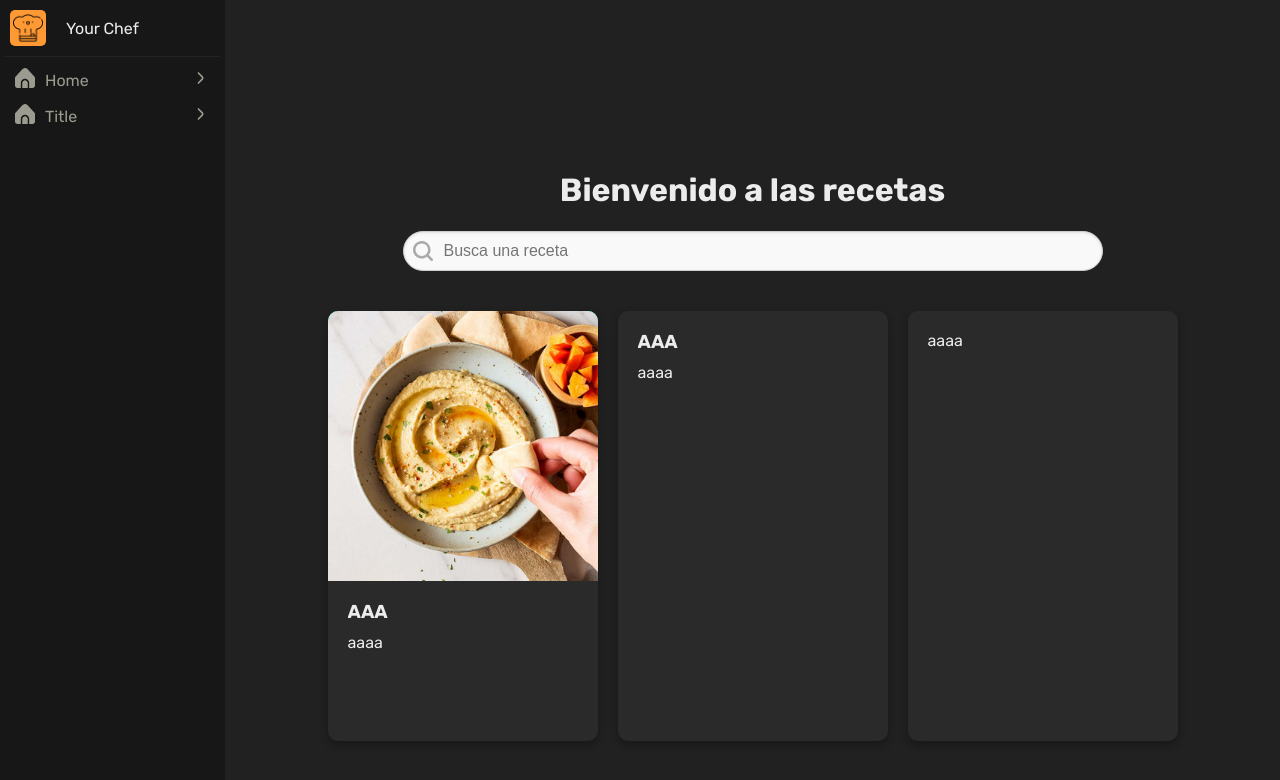
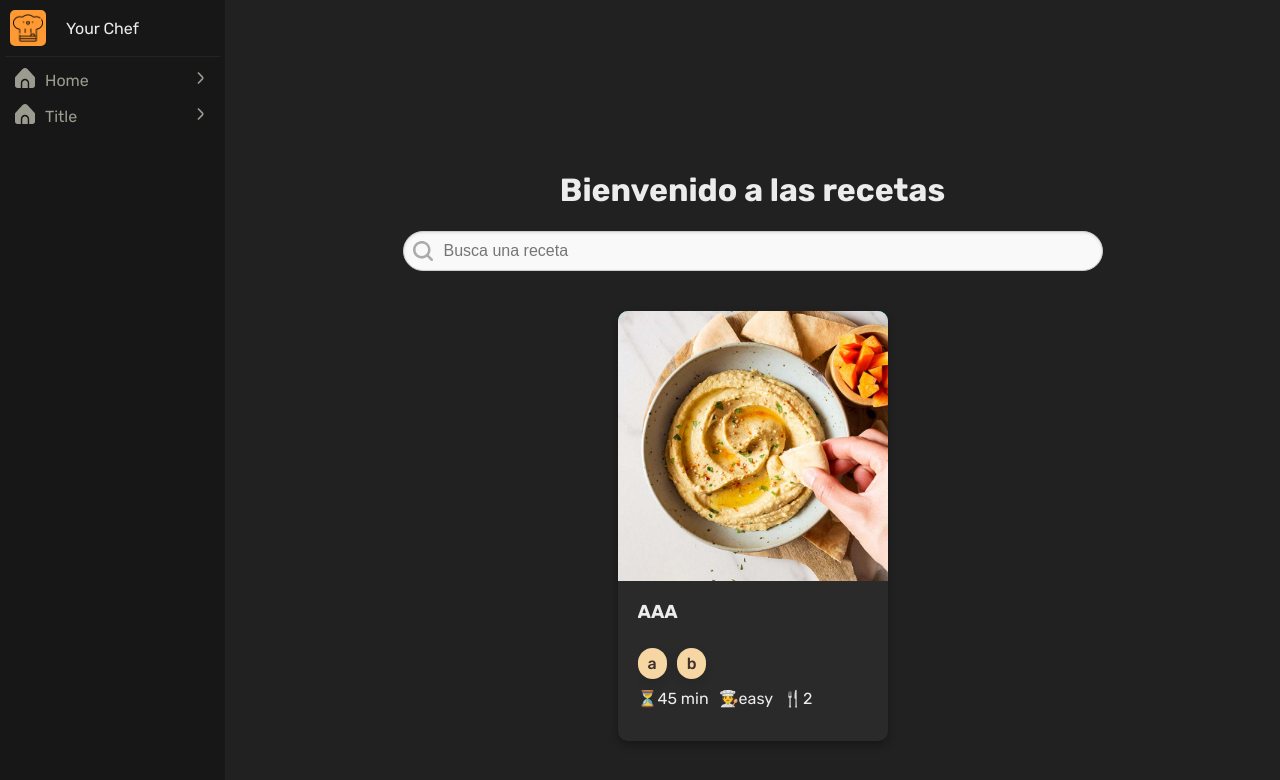
Before and after one commit to GerardRuica/Gero-Universe, an Angular app in the folder gero-universe-app/: page /your-chef/recipes in a window 1280 px wide. Shown: the top 780 px of the page. Built offline with nearby package versions, Linux system fonts and the light colour scheme.

Commit message:
Recipe card

```diff
--- /dev/null
+++ b/gero-universe-app/src/app/features/your-chef/components/recipe-card/recipe-card.component.html
@@ -0,0 +1,21 @@
+<basic-card [imageSrc]="imageSrc" [title]="'AAA'">
+  <ng-content>
+    <div class="recipe-info-container">
+      <div class="tag-container">
+        <tag
+          [value]="principalIngredients[0]"
+          [backgroundColor]="'#F6D6A2'"
+        ></tag>
+        <tag
+          [value]="principalIngredients[1]"
+          [backgroundColor]="'#F6D6A2'"
+        ></tag>
+      </div>
+      <div class="extra-info-container">
+        <p *ngIf="time">⏳{{ time }}</p>
+        <p *ngIf="difficulty">🧑‍🍳{{ difficulty }}</p>
+        <p *ngIf="people">🍴{{ people }}</p>
+      </div>
+    </div>
+  </ng-content>
+</basic-card>
--- /dev/null
+++ b/gero-universe-app/src/app/features/your-chef/components/recipe-card/recipe-card.component.scss
@@ -0,0 +1,17 @@
+.recipe-info-container {
+  margin-top: 25px;
+}
+
+.tag-container {
+  display: flex;
+  flex-wrap: wrap;
+  gap: 10px;
+}
+
+.extra-info-container {
+  display: flex;
+  flex-direction: row;
+  flex-wrap: wrap;
+  gap: 10px;
+  margin-top: 10px;
+}
--- a/gero-universe-app/src/app/features/your-chef/pages/your-chef-recipes-page/recipes-page.component.html
+++ b/gero-universe-app/src/app/features/your-chef/pages/your-chef-recipes-page/recipes-page.component.html
@@ -5,11 +5,12 @@
   </div>
 </div>
 <div class="card-container">
-  <basic-card
+  <recipe-card
     [imageSrc]="'./assets/images/examples/hummus.jpg'"
     [title]="'AAA'"
-    [description]="'aaaa'"
-  ></basic-card>
-  <basic-card [title]="'AAA'" [description]="'aaaa'"></basic-card>
-  <basic-card [description]="'aaaa'"></basic-card>
+    [principalIngredients]="['a', 'b']"
+    [time]="'45 min'"
+    [difficulty]="'easy'"
+    [people]="2"
+  ></recipe-card>
 </div>
--- a/gero-universe-app/src/app/features/your-chef/pages/your-chef-recipes-page/recipes-page.component.ts
+++ b/gero-universe-app/src/app/features/your-chef/pages/your-chef-recipes-page/recipes-page.component.ts
@@ -1,10 +1,12 @@
 import { Component } from '@angular/core';
 import { SearchInputComponent } from '../../../../shared/inputs/search-input/search-input.component';
 import { BasicCardComponent } from '../../../../shared/cards/basic-card/basic-card.component';
+import { TagComponent } from '../../../../shared/ui/tag/tag.component';
+import { RecipeCardComponent } from '../../components/recipe-card/recipe-card.component';
 
 @Component({
   selector: 'recipes-page',
-  imports: [SearchInputComponent, BasicCardComponent],
+  imports: [SearchInputComponent, RecipeCardComponent],
   templateUrl: './recipes-page.component.html',
   styleUrl: './recipes-page.component.scss',
 })
--- a/gero-universe-app/src/app/shared/cards/basic-card/basic-card.component.scss
+++ b/gero-universe-app/src/app/shared/cards/basic-card/basic-card.component.scss
@@ -30,11 +30,11 @@
 
 .card-content {
   margin: 20px;
+  overflow: hidden;
+  word-wrap: break-word;
 }
 
 .card-title {
-  overflow: hidden;
-  word-wrap: break-word;
   margin-bottom: 10px;
 
   h3 {
@@ -42,6 +42,3 @@
     padding: 0;
   }
 }
-
-.card-description {
-}
--- /dev/null
+++ b/gero-universe-app/src/app/shared/ui/tag/tag.component.html
@@ -0,0 +1,6 @@
+<div
+  class="tag-container"
+  [ngStyle]="{ 'background-color': backgroundColor, color: textColor }"
+>
+  <p>{{ value }}</p>
+</div>
--- /dev/null
+++ b/gero-universe-app/src/app/shared/ui/tag/tag.component.scss
@@ -0,0 +1,10 @@
+.tag-container {
+  display: inline-block;
+  padding: 6px 10px;
+  border-radius: 30px;
+  font-weight: 500;
+  text-align: center;
+  box-shadow: 0 4px 10px rgba(0, 0, 0, 0.1);
+  width: auto;
+  white-space: nowrap;
+}
```
Also changed, not shown: gero-universe-app/src/app/features/your-chef/components/recipe-card/recipe-card.component.ts (added, +19 -0 lines), gero-universe-app/src/app/shared/ui/tag/tag.component.ts (added, +14 -0 lines), 2 other files (tests, documents, lock files or other folders).
